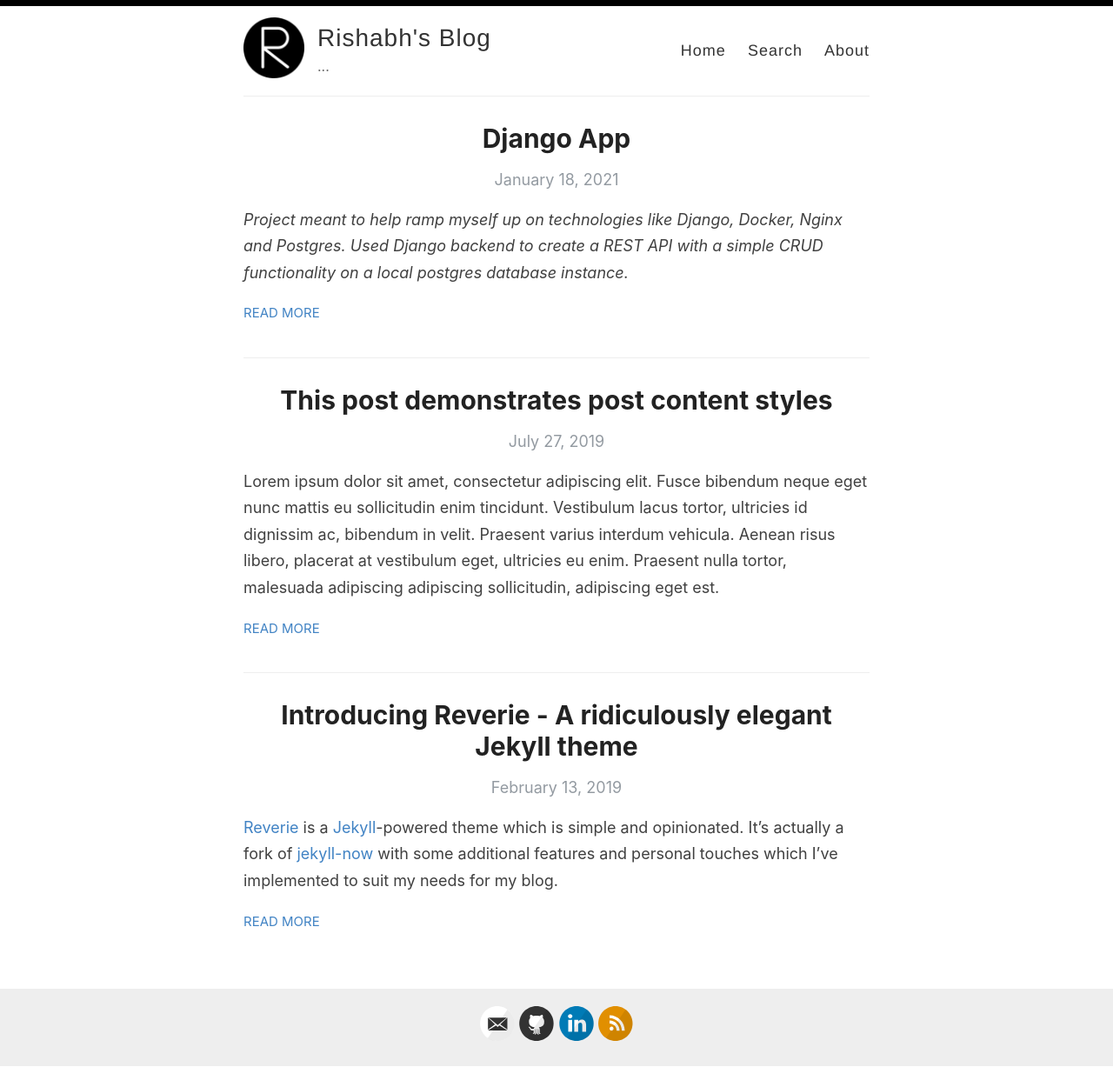
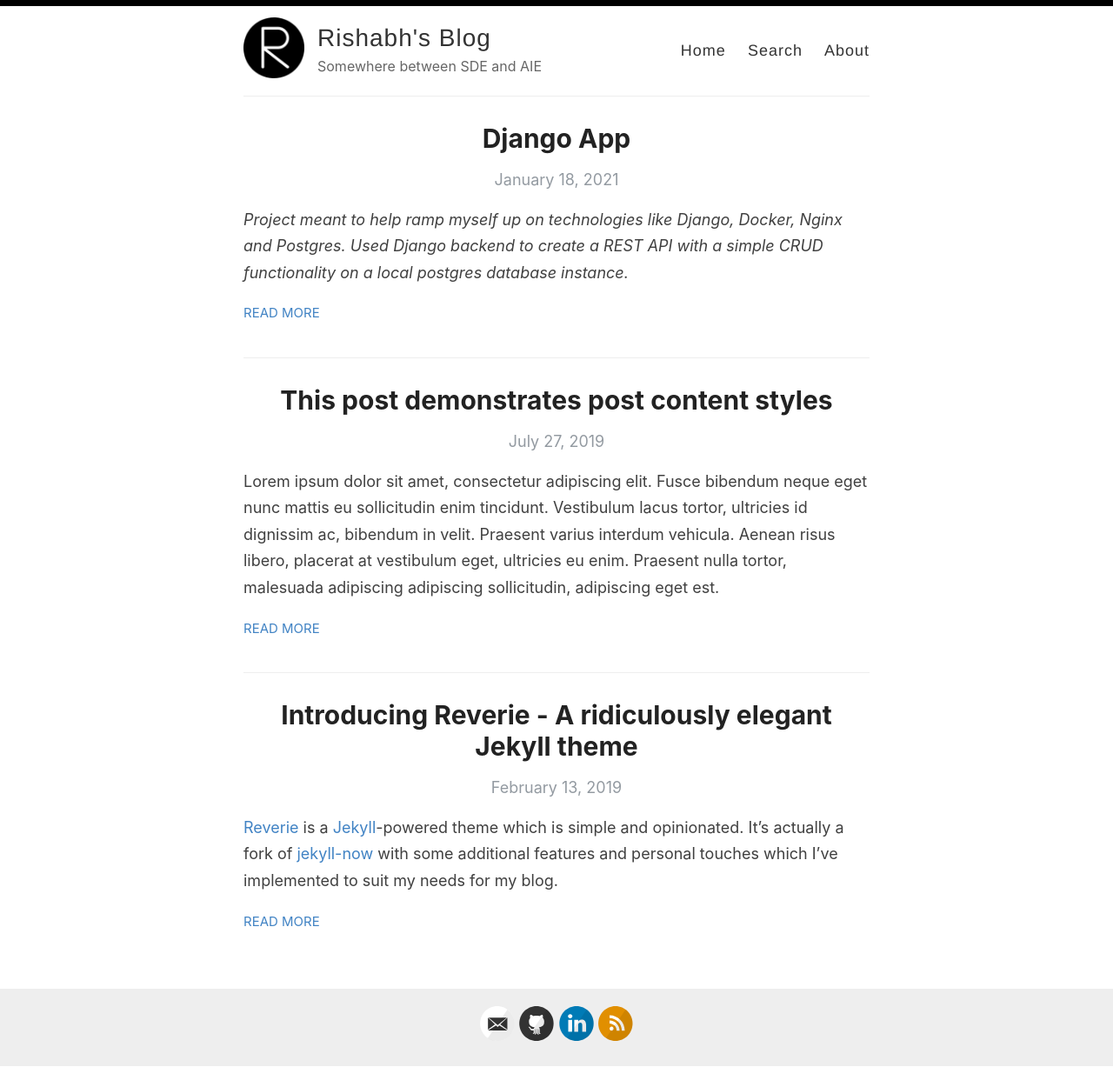
Before and after one commit to CodeSeeker99/codeseeker99.github.io, a Jekyll site: the page built from index.html, in a window 1280 px wide. Shown: the whole page at 87% size. Built offline with Jekyll 4.4.1, drawn with Linux system fonts in a browser that asks for light colours; the list of posts is cut into pages by our own code.

Commit message:
Update _config.yml

```diff
--- a/_config.yml
+++ b/_config.yml
@@ -9,7 +9,7 @@ name: Rishabh's Blog
 author: Rishabh Bajpai
 
 # Short bio or description (displayed in the header)
-description: ...
+description: Somewhere between SDE and AIE
 
 # URL of your avatar or profile pic (you could use your GitHub profile pic)
 avatar: /images/reverie.png
```
